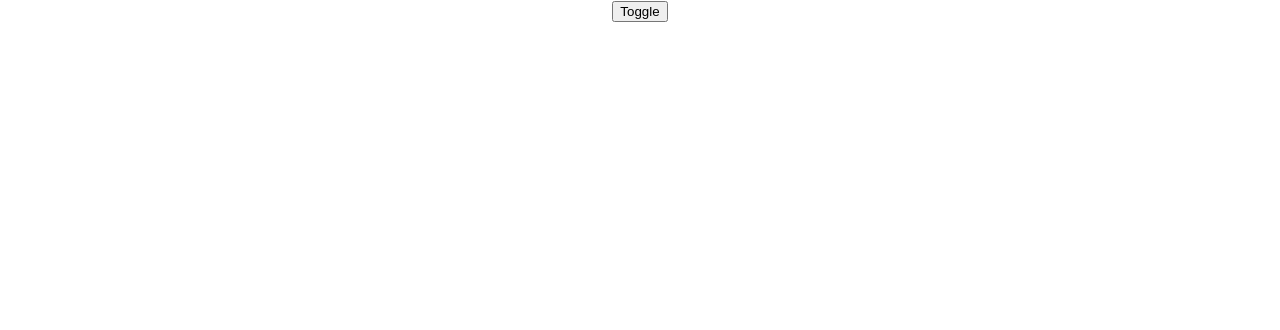
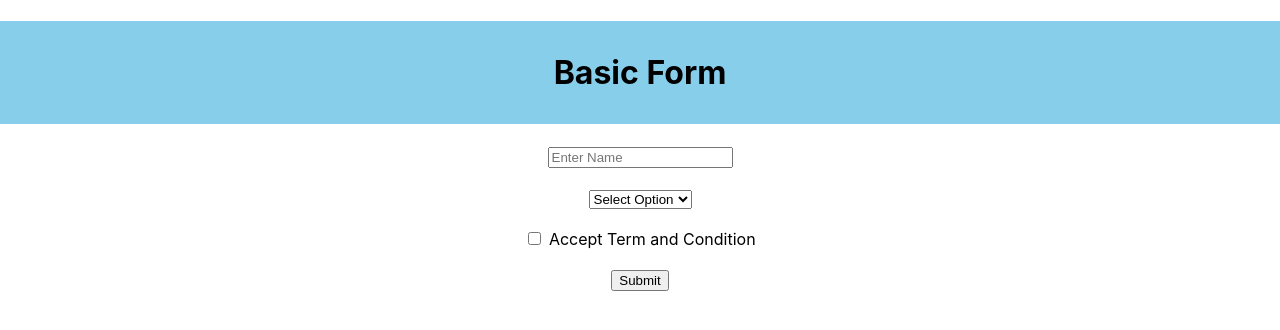
Before and after one commit to chandrabhanusonu/React-Example, a React (Create React App) app: page / in a window 1280 px wide. Shown: the top 330 px of the page. Built offline with nearby package versions, Linux system fonts and the light colour scheme.

Commit message:
Basic Form

```diff
--- a/src/App.js
+++ b/src/App.js
@@ -1,16 +1,30 @@
 
+import { useState } from 'react';
 import './App.css';
-import React, { useState } from 'react';
 
 function App() {
-  const[status , setStatus] = useState(false);
+  const [name,setName] = useState("");
+  const [tac,setTac] = useState(false);
+  const[intrest,setIntrest] = useState("");
+  function getFormData(e) {
+    console.log(name,tac,intrest);
+    e.preventDefault();
+  }
   return (
     <div className="App">
-    {
-      status?
-      <h1>Hello World!</h1>:null
-    }
-      <button onClick={() => setStatus(!status)}>Toggle</button>
+      <div>
+        <h1 style={{backgroundColor:"skyblue" , padding:"2rem"}}>Basic Form</h1>
+      </div>
+      <form onSubmit={getFormData}>
+        <input type="text" placeholder='Enter Name' onChange={(e) => setName(e.target.value)} /> <br /><br />
+        <select onChange={(e) => setIntrest(e.target.value)}>
+          <option>Select Option</option>
+          <option>Avanger</option>
+          <option>DC</option>
+        </select> <br /><br />
+        <input type="checkbox" onChange={(e) => setTac(e.target.checked)} /> <span>Accept Term and Condition</span> <br /><br />
+        <button type="submit">Submit</button>
+      </form>
     </div>
 
   );
```
